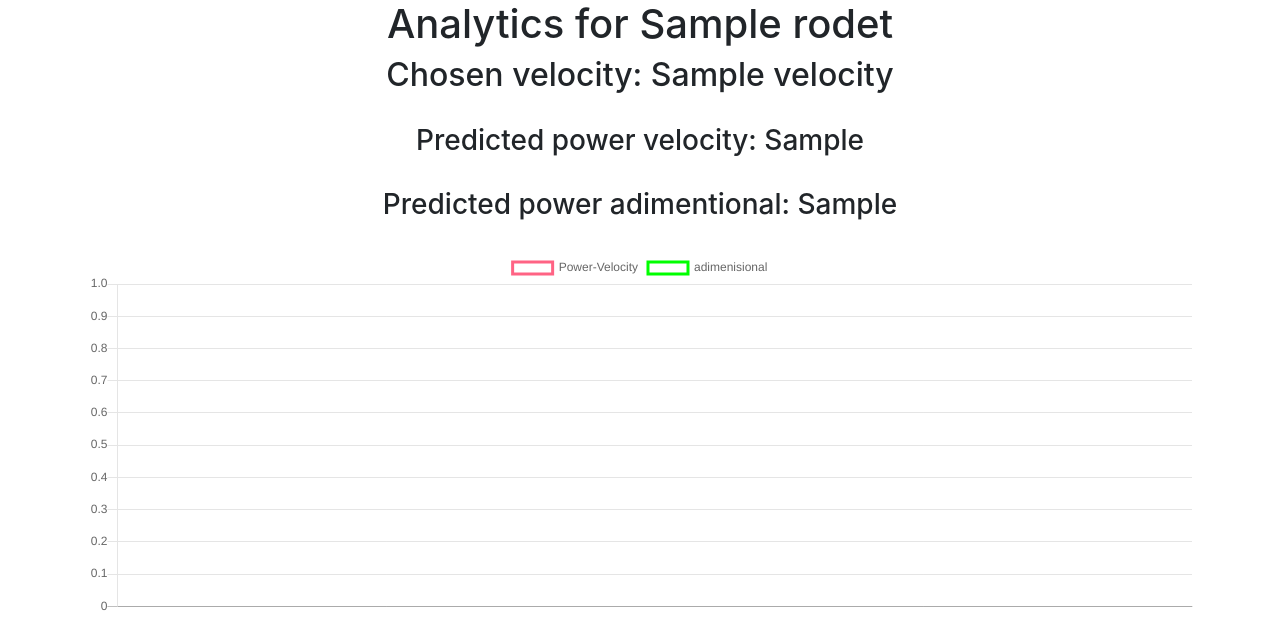
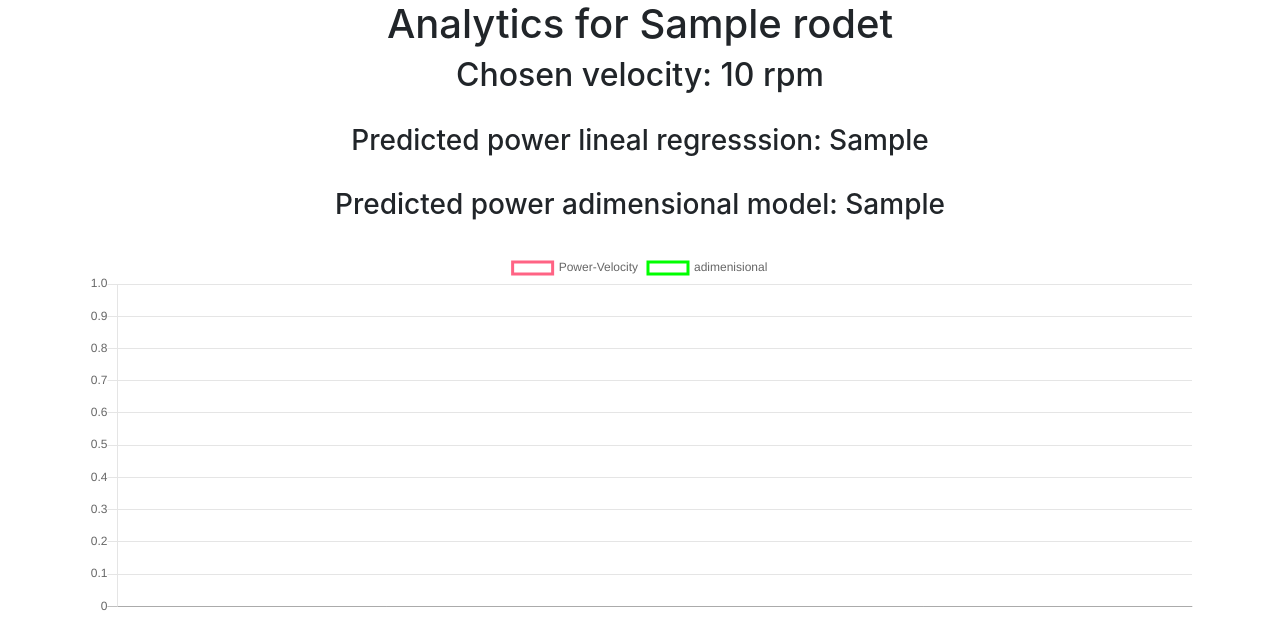
Before and after one commit to UPCodersEEBE/tankmensional, a Flask app: template templates/analytics.html in a window 1280 px wide. Shown: the part 56-677 px from the top of the page. Run offline with Flask 2, Linux system fonts and the light colour scheme; the template is opened without the code that fills it: most values are stand-ins (such as "Sample title", 1, 10 or a date in 2020); some libraries are stand-ins or nearby versions.

Commit message:
Fixed templates

```diff
--- a/app.py
+++ b/app.py
@@ -63,7 +63,7 @@ def analytics():
     ly = linial_res[rodet][1]
     velocity = value[len(value) - 1][1]
     velocity=float(velocity)/60
-    lYhat = tkdata.linial_fits[rodet].predict(pd.DataFrame([float(velocity)]))
+    lYhat = round(tkdata.linial_fits[rodet].predict(pd.DataFrame([float(velocity)]))[0],1)
 
     diametre_rod_dic = {"Circular": 0.03, "Helix": 0.06, "Disc": 0.078, "Turbina": 0.045}
     diametre_rod=diametre_rod_dic[rodet]
@@ -76,7 +76,7 @@ def analytics():
     logRe=numpy.log(Re)
     logNp = tkdata.adim_fits[rodet].predict(pd.DataFrame([float(logRe)]))
     Np = numpy.exp(logNp)
-    aYhat = Np[0]*diametre_rod**5 * (v)**3 * tkdata.ro
+    aYhat = round(Np[0]*diametre_rod**5 * (v)**3 * tkdata.ro,1)
     return render_template('analytics.html', project_id=rodet, velocity=velocity, rodet=rodet,ly=ly, x=x, ay=ay, lYhat=lYhat, aYhat=aYhat)
 
 
--- a/templates/analytics.html
+++ b/templates/analytics.html
@@ -7,9 +7,9 @@
       <div class="row">
         <div class="col">
           <h1> Analytics for {{rodet}} </h1>
-            <h2> Chosen velocity: {{velocity}}</h2>
-            <h3>Predicted power velocity: {{lYhat}}</h3>
-            <h3>Predicted power adimentional: {{aYhat}}</h3>
+            <h2> Chosen velocity: {{velocity*60}} rpm</h2>
+            <h3>Predicted power lineal regresssion: {{lYhat}}</h3>
+            <h3>Predicted power adimensional model: {{aYhat}}</h3>
           <script src="https://cdnjs.cloudflare.com/ajax/libs/Chart.js/2.9.3/Chart.min.js"></script>
         </div>
       </div>
@@ -21,17 +21,17 @@ var ctx = document.getElementById('myChart2').getContext('2d');
 var myChart2 = new Chart(ctx, {
     type: 'line',
     data: {
-                labels: {{x[0:8]}},
+                labels: {{x}},
                 datasets: [{
                     label: 'Power-Velocity',
                     backgroundColor: 'rgb(255, 99, 132,0)',
                     borderColor: 'rgb(255, 99, 132)',
-                    data: {{ly[0:8]}}},
+                    data: {{ly}}},
                     {
                     label: 'adimenisional',
                     backgroundColor: 'rgb(0, 255, 0,0)',
                     borderColor: 'rgb(0, 255, 0)',
-                    data: {{ay[0:8]}}
+                    data: {{ay}}
                     }]
     },
     options: {}
```
